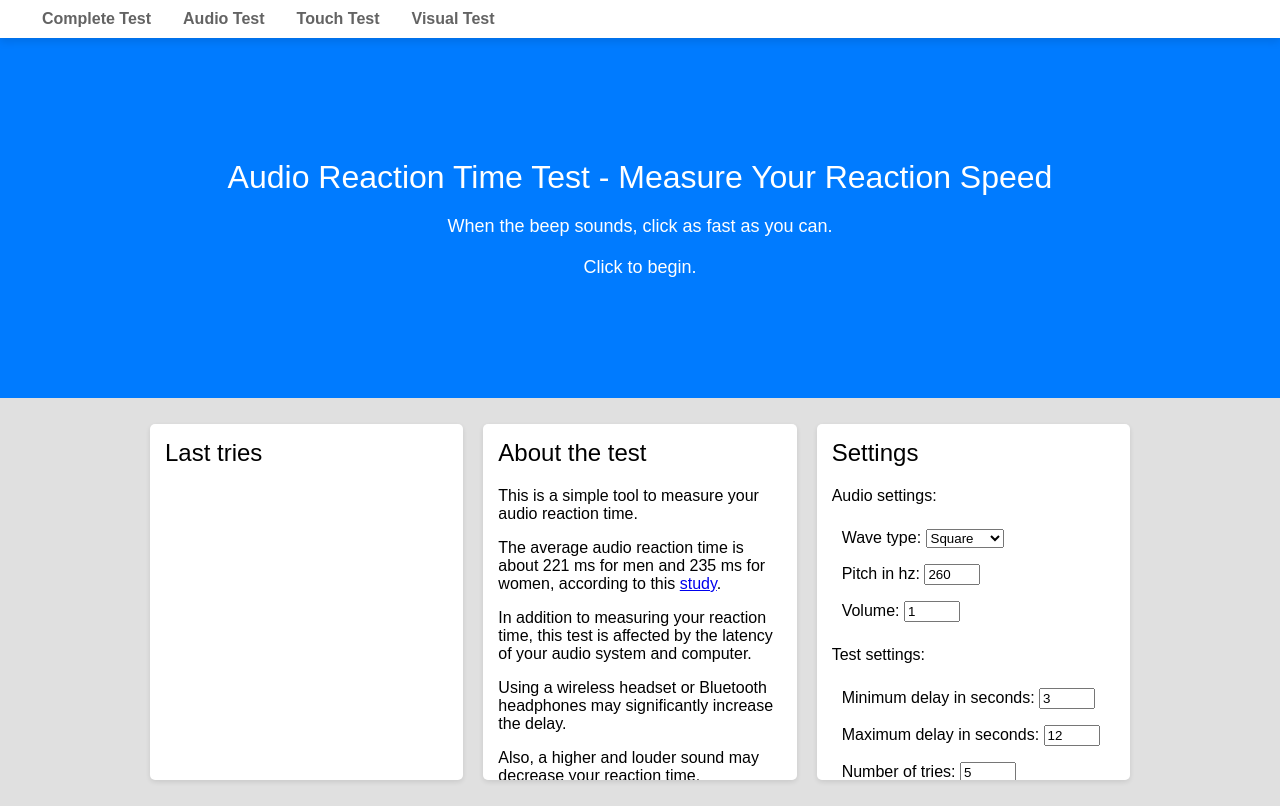
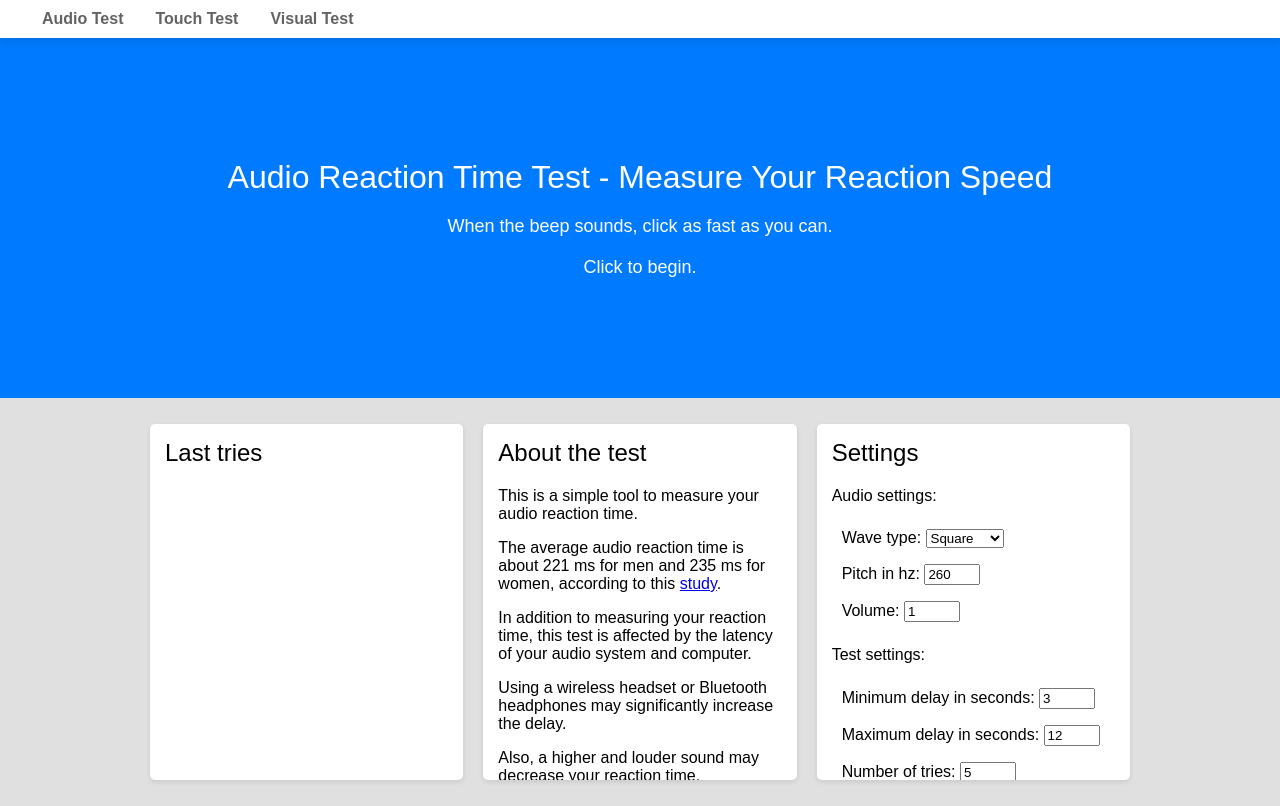
Before and after one commit to reactionTester/reactionTester.github.io, a plain HTML site: page src/pages/audio.html in a window 1280 px wide. Drawn offline with Linux system fonts and the light colour scheme; a script that the page names is missing.

Commit message:
remove complete link

```diff
--- a/src/pages/audio.html
+++ b/src/pages/audio.html
@@ -16,7 +16,6 @@
     <header>
         <nav>
             <ul>
-                <li><a href="complete.html">Complete Test</a></li>
                 <li><a href="audio.html">Audio Test</a></li>
                 <li><a href="touch.html">Touch Test</a></li>
                 <li><a href="visual.html">Visual Test</a></li>
```
Also changed, not shown: src/pages/touch.html (+0 -1 lines), src/pages/visual.html (+0 -1 lines).
